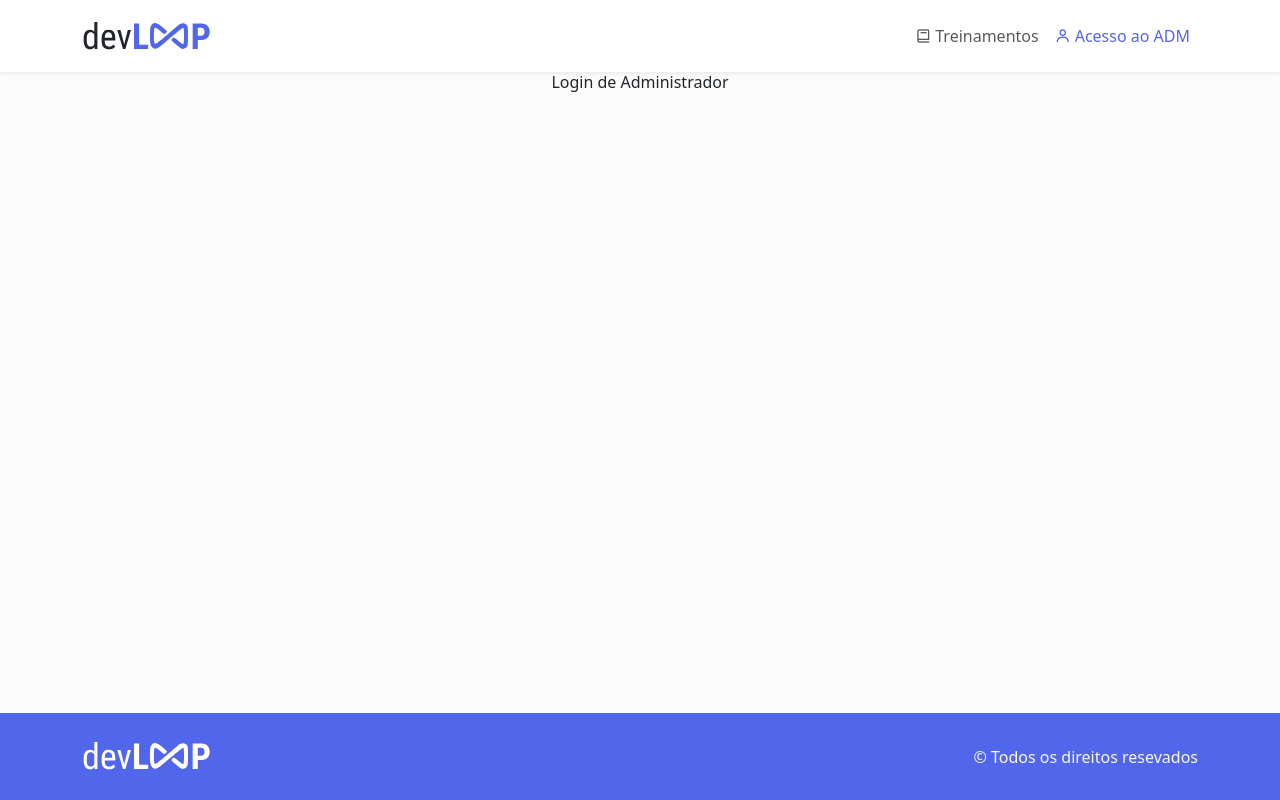
After one commit to PigeonsCode/Equipe-PigeonCode, a Flask app: page /login-adm in a window 1280 px wide. The commit adds this page. Run offline with Flask 3, Linux system fonts and the light colour scheme; some libraries are stand-ins or nearby versions.

Commit message:
feat: Implementação do header, footer e sidebar como componentes reutilizáveis.

```diff
--- a/src/app/routes.py
+++ b/src/app/routes.py
@@ -3,4 +3,8 @@ from app import app
 
 @app.route("/")
 def homepage():
-    return render_template ("index.html")
+    return render_template("index.html")
+
+@app.route("/login-adm")
+def loginADM():
+    return render_template("login-adm.html")
--- a/src/app/static/css/styles.css
+++ b/src/app/static/css/styles.css
@@ -0,0 +1,68 @@
+@import url("https://fonts.googleapis.com/css2?family=Open+Sans:ital,wght@0,300..800;1,300..800&family=Roboto:ital,wght@0,100..900;1,100..900&display=swap");
+:root {
+  --bs-primary: #5266ec;
+  --bs-primary-rgb: 82, 102, 236;
+  --bs-secondary-rgb: 162, 159, 174;
+  --dark-gray: #212529;
+
+  --body-background: #fcfcfc;
+  --roboto: "Roboto", sans-serif;
+}
+
+.btn-primary {
+  --bs-btn-bg: var(--bs-primary);
+  --bs-btn-border-color: var(--bs-primary);
+  --bs-btn-hover-bg: #394bbd;
+  --bs-btn-hover-border-color: #394bbd;
+  --bs-btn-active-bg: #2c3ca7;
+  --bs-btn-active-border-color: #2c3ca7;
+}
+
+.navbar-nav .nav-link.active,
+.navbar-nav .nav-link.show {
+  color: var(--bs-primary);
+}
+
+body {
+  min-height: 100vh;
+  max-height: 100%;
+  display: flex;
+  flex-direction: column;
+  justify-content: space-between;
+  align-items: center;
+  padding-top: 70px;
+  background-color: var(--body-background);
+}
+
+.content {
+  width: 90%;
+  height: 500vh; /* O conteúdo tem q ser maior do que o tamanho que a sidebar ocupa, valor para teste apenas */
+}
+
+aside {
+  position: sticky;
+  top: 100px;
+  align-self: flex-start;
+  align-items: start;
+  height: fit-content;
+}
+
+.text-roboto {
+  font-family: var(--roboto);
+}
+
+.nav__links {
+  color: var(--dark-gray) !important;
+  text-decoration: none;
+
+  transition: 0.3s all ease;
+}
+
+.nav__links:hover {
+  color: var(--bs-primary) !important;
+}
+
+.nav__links:active,
+.nav__links.active {
+  color: #4155d3 !important;
+}
--- /dev/null
+++ b/src/app/static/js/components/accordion.js
@@ -0,0 +1,50 @@
+export class TAccordion extends HTMLElement {
+  connectedCallback() {
+    const title = this.getAttribute("title");
+    const accordionParent = document.getElementById(
+      this.getAttribute("accordionParent")
+    );
+    const accordionParentId = accordionParent.id;
+    const initialState = this.getAttribute("initialState") || "false";
+    const collapseId = `collapse-${title.replace(/\s+/g, "-")}`;
+    const children = [...this.children];
+
+    const item = document.createElement("div");
+    item.className = "accordion-item";
+    item.innerHTML = `
+      <h2 class="accordion-header">
+        <button
+          class="accordion-button ${
+            initialState === "false" ? "collapsed" : ""
+          }""
+          type="button"
+          data-bs-toggle="collapse"
+          data-bs-target="#${collapseId}"
+          aria-expanded="${initialState}"
+          aria-controls="${collapseId}"
+        >
+          ${title}
+        </button>
+      </h2>
+      <div
+        id="${collapseId}"
+        class="accordion-collapse collapse ${
+          initialState === "true" ? "show" : ""
+        }"
+        data-bs-parent="#${accordionParentId}"
+      >
+        <div class="accordion-body">
+
+        </div>
+      </div>
+    `;
+
+    const body = item.querySelector(".accordion-body");
+
+    children.forEach((child) => body.appendChild(child));
+
+    accordionParent.appendChild(item);
+    this.remove();
+  }
+}
+customElements.define("t-accordion", TAccordion);
--- /dev/null
+++ b/src/app/static/js/components/menu-link.js
@@ -0,0 +1,19 @@
+export class TMenuLink extends HTMLElement {
+  connectedCallback() {
+    const title = this.getAttribute("title");
+    const linkFunc = this.getAttribute("linkFunc");
+    const linkUrl = this.getAttribute("linkUrl");
+    this.innerHTML = ` <li class="nav-item border-start ps-2 border-3 ${
+      window.location.pathname === "/" + linkUrl
+        ? "border-primary"
+        : "border-tertiary"
+    }">
+      <a href='${linkFunc}' class="nav-link ${
+      window.location.pathname === "/" + linkUrl ? "active" : ""
+    } text-secondary" aria-current="page">
+        ${title}
+      </a>
+    </li>`;
+  }
+}
+customElements.define("t-menu-link", TMenuLink);
--- /dev/null
+++ b/src/app/static/js/components/menu-links-highlight.js
@@ -0,0 +1,21 @@
+// A lógica será mudada, conforme a rolagem de página, o link deve ficar ativo qnd se encontrar com o id de mesmo elemento
+
+export class TMenuLinkHighLights extends HTMLElement {
+  connectedCallback() {
+    const title = this.getAttribute("title");
+    const linkFunc = this.getAttribute("linkFunc");
+    const linkUrl = this.getAttribute("linkUrl");
+    this.innerHTML = ` <li class="nav-item border-start ps-2 border-3 ${
+      window.location.pathname === "/" + linkUrl
+        ? "border-primary"
+        : "border-tertiary"
+    }">
+      <a href='${linkFunc}' class="nav-link ${
+      window.location.pathname === "/" + linkUrl ? "active" : ""
+    } text-secondary" aria-current="page">
+        ${title}
+      </a>
+    </li>`;
+  }
+}
+customElements.define("t-menu-highlights", TMenuLinkHighLights);
--- /dev/null
+++ b/src/app/static/js/main.js
@@ -0,0 +1,3 @@
+import { TAccordion } from "./components/accordion.js";
+import { TMenuLink } from "./components/menu-link.js";
+import { TMenuLinkHighLights } from "./components/menu-links-highlight.js";
--- /dev/null
+++ b/src/app/templates/components/footer.html
@@ -0,0 +1,6 @@
+<footer class="bg-primary p-3 w-100">
+  <div class="container d-flex align-items-center justify-content-between">
+    <img src="../static/images/logo-branco-devloop.svg" alt="logo branca" />
+    <p class="mb-0 text-light">© Todos os direitos resevados</p>
+  </div>
+</footer>
--- /dev/null
+++ b/src/app/templates/components/header.html
@@ -0,0 +1,23 @@
+<header class="navbar fixed-top bg-white navbar-expand-md shadow-sm">
+  <div class="container">
+    <img src="../static/images/logo-devloop.svg" alt="logo" />
+    <ul class="navbar navbar-nav">
+      <li class="nav-item">
+        <a
+          href="{{ url_for('homepage') }}"
+          class="nav-link d-flex align-items-center justify-content-center gap-1 {% if request.path == '/'%}active{% endif %}"
+          aria-current="page"
+          ><i class="bx bx-book"></i> Treinamentos</a
+        >
+      </li>
+      <li class="nav-item">
+        <a
+          href="{{ url_for('loginADM') }}"
+          class="nav-link d-flex align-items-center justify-content-center gap-1 {% if request.path == '/login-adm'%}active{% endif %}"
+          aria-current="page"
+          ><i class="bx bx-user"></i> Acesso ao ADM</a
+        >
+      </li>
+    </ul>
+  </div>
+</header>
--- /dev/null
+++ b/src/app/templates/components/sidebar-tracker.html
@@ -0,0 +1,5 @@
+<h6 class="mb-3">Nesta Página</h6>
+
+<ul class="navbar-nav">
+  <t-menu-highlights title="Exemplo"></t-menu-highlights>
+</ul>
--- a/src/app/templates/index.html
+++ b/src/app/templates/index.html
@@ -1,11 +1,60 @@
 <!DOCTYPE html>
-<html lang="en">
-<head>
-    <meta charset="UTF-8">
-    <meta name="viewport" content="width=device-width, initial-scale=1.0">
-    <title>API 1º Semestre</title>
-</head>
-<body>
-    <p>Teste</p>
-</body>
+<html lang="pt-br">
+  <head>
+    <meta charset="UTF-8" />
+    <meta name="viewport" content="width=device-width, initial-scale=1.0" />
+    <title>devLoop</title>
+    <link
+      href="https://cdn.jsdelivr.net/npm/bootstrap@5.3.8/dist/css/bootstrap.min.css"
+      rel="stylesheet"
+      integrity="sha384-sRIl4kxILFvY47J16cr9ZwB07vP4J8+LH7qKQnuqkuIAvNWLzeN8tE5YBujZqJLB"
+      crossorigin="anonymous"
+    />
+    <link
+      href="https://cdn.boxicons.com/fonts/basic/boxicons.min.css"
+      rel="stylesheet"
+    />
+    <script
+      defer
+      src="https://cdn.jsdelivr.net/npm/bootstrap@5.3.8/dist/js/bootstrap.bundle.min.js"
+      integrity="sha384-FKyoEForCGlyvwx9Hj09JcYn3nv7wiPVlz7YYwJrWVcXK/BmnVDxM+D2scQbITxI"
+      crossorigin="anonymous"
+    ></script>
+    <script
+      defer
+      type="module"
+      src="{{ url_for('static', filename='js/main.js') }}"
+    ></script>
+    <link
+      rel="stylesheet"
+      href="{{ url_for('static', filename='css/styles.css')}}"
+    />
+  </head>
+  <body>
+    {% include "components/header.html" %} {% block fullpage %}
+    <main class="content p-4 mt-5 row">
+      <aside class="col-md-3">{% include "components/sidebar.html" %}</aside>
+      <div class="col">
+        <nav class="d-flex gap-5">
+          <h5>
+            <a
+              class="nav-link fw-bold text-roboto text-uppercase nav__links"
+              href=""
+              >Explicação</a
+            >
+          </h5>
+          <h5>
+            <a class="fw-bold text-roboto text-uppercase nav__links" href=""
+              >Formulários</a
+            >
+          </h5>
+        </nav>
+        {%block content %} {% endblock %}
+      </div>
+      <aside class="col-md-2">
+        {% include "components/sidebar-tracker.html" %}
+      </aside>
+    </main>
+    {% endblock %} {% include "components/footer.html" %}
+  </body>
 </html>
--- /dev/null
+++ b/src/app/templates/login-adm.html
@@ -0,0 +1,5 @@
+{% extends "index.html" %} {% block fullpage %}
+<main class="d-flex align-items-center justify-content-center">
+  Login de Administrador
+</main>
+{% endblock %}
```
Also changed, not shown: src/app/templates/components/sidebar.html (added, +25 -0 lines), src/app/static/images/logo-branco-devloop.svg (added), src/app/static/images/logo-devloop.svg (added).
